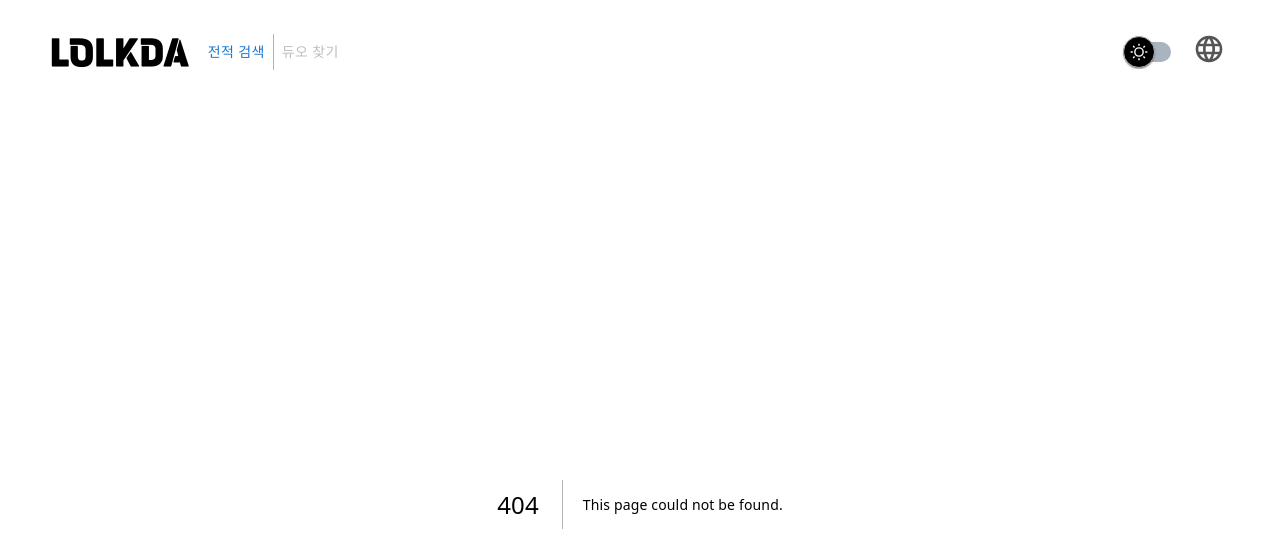
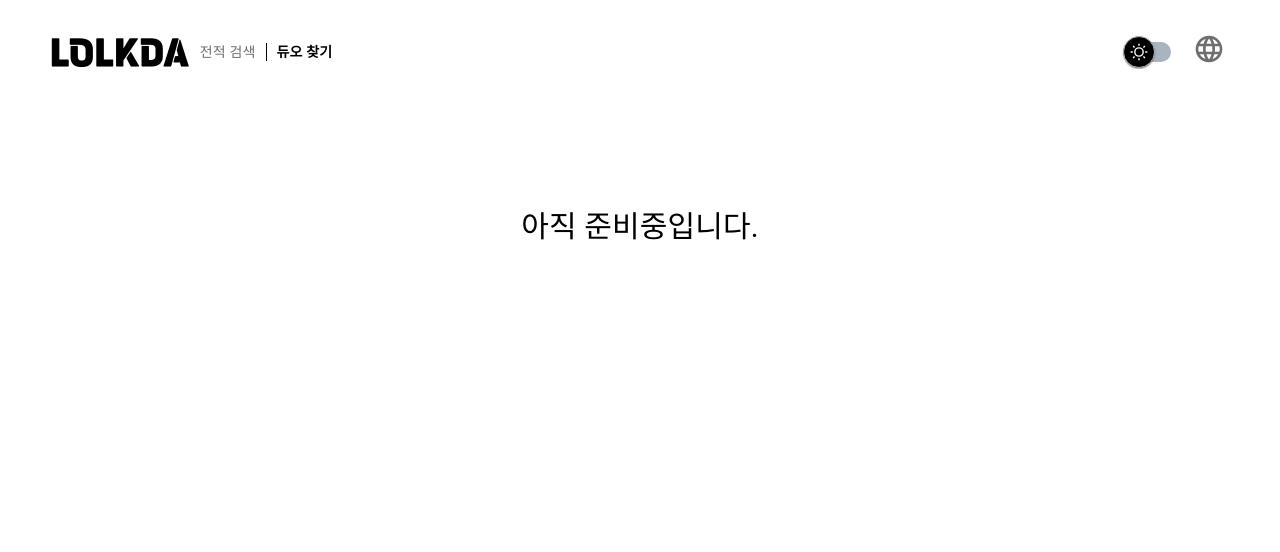
Before and after one commit to lolkda-team/lolkda-frontend, a Next.js app: page /duo in a window 1280 px wide. Before the commit this address had no page. Shown: the top 552 px of the page. Built offline with nearby package versions, Linux system fonts and the light colour scheme.

Commit message:
feat: 사이트 이동 ui 수정

```diff
--- /dev/null
+++ b/src/app/duo/page.tsx
@@ -0,0 +1,19 @@
+'use client';
+
+import styled from '@emotion/styled';
+
+export default function DuoPage() {
+  return(
+    <S.Wrapper>
+      아직 준비중입니다.
+    </S.Wrapper>
+  )
+}
+
+const S = {
+  Wrapper: styled.div`
+    text-align: center;
+    font-size: 30px;
+    margin-top: 100px;
+  `,
+};
--- a/src/app/page.tsx
+++ b/src/app/page.tsx
@@ -1,7 +1,6 @@
 'use client';
 
 import styled from '@emotion/styled';
-import { ThemeToggleButton } from '@/components/atoms/ThemeToggleButton';
 
 export default function Home() {
   return (
--- a/src/components/atoms/SiteToggleButton.tsx
+++ b/src/components/atoms/SiteToggleButton.tsx
@@ -1,21 +1,28 @@
+import Link from 'next/link';
 import styled from '@emotion/styled';
-import ButtonGroup from '@mui/material/ButtonGroup';
-import Button from '@mui/material/Button';
 import { siteButton } from '@/data/constData';
+import { useTheme } from '@mui/material/styles';
+import { PaletteType } from '@/types/paletteType';
 
 type TProps = {
   path: string;
 }
 
 export const SiteToggleButton = ({ path }: TProps) => {
+  const theme = useTheme();
 
   return(
     <S.Wrapper>
-      <ButtonGroup variant="text" aria-label="site-button">
-        {siteButton?.map(item => (
-          <Button key={item.path} disabled={path === item.path}>{item.title}</Button>
-        ))}
-      </ButtonGroup>
+      {siteButton?.map(item => (
+        <S.Link
+          href={item.path}
+          key={item.path}
+          isActive={path === item.path}
+          theme={theme.palette}
+        >
+          {item.title}
+        </S.Link>
+      ))}
     </S.Wrapper>
   )
 }
@@ -23,5 +30,32 @@ export const SiteToggleButton = ({ path }: TProps) => {
 const S = {
   Wrapper: styled.div`
     margin-left: 10px;
+    display: flex;
+    align-items: center;
+    justify-content: center;
+  `,
+  Link: styled(Link)<{ isActive: boolean, theme: PaletteType }>`
+    font-size: 14px;
+    font-weight: ${({ isActive }) => (isActive ? 'bold' : 'normal')};
+    color: ${({ isActive, theme }) => (isActive ? theme.text.primary : theme.text.secondary)};
+      display: flex;
+      align-items: center;
+    &:hover {
+      color: ${({ isActive, theme }) => (isActive ? theme.text.primary : theme.text.secondary)};
+      font-weight: bold;
+    }
+      &::after{
+          content: '';
+          display: block;
+          width: 1px;
+          height: 18px;
+          background: ${({ theme }) => theme.text.primary};;
+          margin: 0 10px;
+      }
+      &:last-child{
+          &::after{
+              display: none;
+          }
+      }
   `,
 };
--- a/src/styles/themeColors.ts
+++ b/src/styles/themeColors.ts
@@ -11,7 +11,7 @@ export const lightPalette = {
   },
   text: {
     primary: '#000000',
-    secondary: '#555555',
+    secondary: '#6e6e6e',
   },
 };
 
--- /dev/null
+++ b/src/types/paletteType.ts
@@ -0,0 +1,16 @@
+export type PaletteType = {
+  primary: {
+    main: string;
+  };
+  secondary: {
+    main: string;
+  };
+  background: {
+    default: string;
+    paper: string;
+  };
+  text: {
+    primary: string;
+    secondary: string;
+  };
+}
```
